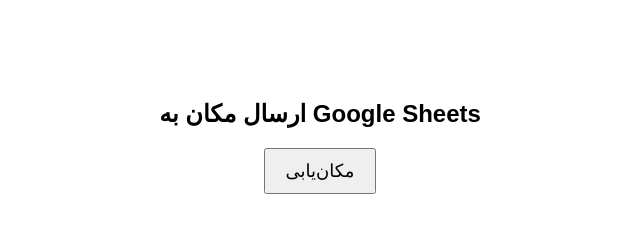
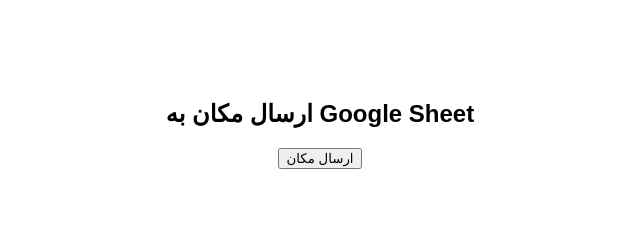
Before and after one commit to Youhave1/Youhave, a plain HTML site: page index.html in a window 1280 px wide. Shown: the whole page, without its empty margins (320-960 px from the left). Drawn offline with Linux system fonts and the light colour scheme.

Commit message:
Update index.html

```diff
--- a/index.html
+++ b/index.html
@@ -2,49 +2,41 @@
 <html>
 <head>
   <meta charset="UTF-8">
-  <title>مکان‌یابی</title>
-  <style>
-    body {
-      font-family: sans-serif;
-      text-align: center;
-      margin-top: 100px;
-    }
-    button {
-      font-size: 18px;
-      padding: 10px 20px;
-    }
-  </style>
+  <title>ارسال مکان</title>
 </head>
-<body>
-  <h2>ارسال مکان به Google Sheets</h2>
-  <button onclick="sendLocation()">مکان‌یابی</button>
+<body style="text-align:center; font-family:sans-serif; margin-top:100px;">
+
+  <h2>ارسال مکان به Google Sheet</h2>
+  <button onclick="sendLocation()">ارسال مکان</button>
+
+  <p id="status"></p>
 
   <script>
     function sendLocation() {
       if (navigator.geolocation) {
         navigator.geolocation.getCurrentPosition(function(position) {
           const data = {
-            latitude: position.coords.latitude,
-            longitude: position.coords.longitude,
-            accuracy: position.coords.accuracy
+            Timestamp: new Date().toISOString(),
+            Latitude: position.coords.latitude,
+            Longitude: position.coords.longitude,
+            Accuracy: position.coords.accuracy
           };
 
           fetch("https://script.google.com/macros/s/AKfycbxCQ3AIMDctelAO6N1faYA_52M6NpZyzO8tQgMYi-Jprl1l4QddnLT0mgVQ-HjmetIR/exec", {
             method: "POST",
-            body: JSON.stringify(data),
+            mode: "no-cors",
             headers: {
               "Content-Type": "application/json"
-            }
-          })
-          .then(response => response.text())
-          .then(result => alert("مکان ارسال شد"))
-          .catch(error => alert("خطا در ارسال: " + error));
-        },
-        function(error) {
-          alert("دسترسی مکان رد شد یا خطا داشت.");
+            },
+            body: JSON.stringify(data)
+          });
+
+          document.getElementById("status").innerText = "مکان ارسال شد!";
+        }, function(error) {
+          document.getElementById("status").innerText = "خطا در مکان‌یابی: " + error.message;
         });
       } else {
-        alert("مرورگر شما از مکان‌یابی پشتیبانی نمی‌کند.");
+        document.getElementById("status").innerText = "مرورگر شما از مکان‌یابی پشتیبانی نمی‌کند.";
       }
     }
   </script>
```
